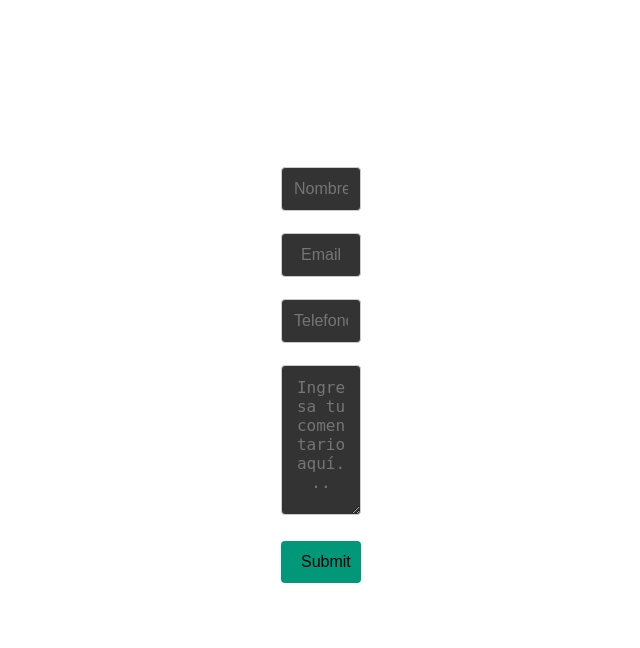
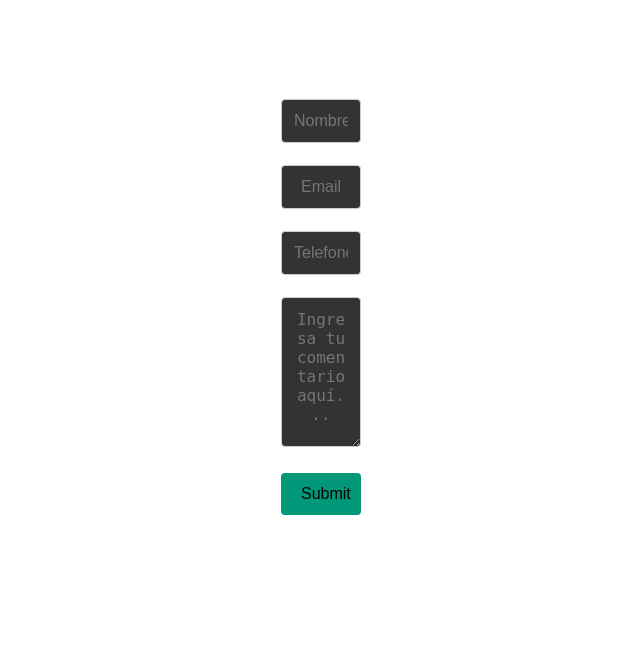
Before and after one commit to eatsangels/Registrar-datos-a-DB-en-PHP, a PHP site: page /index.php in a window 1280 px wide. Shown: the part 48-696 px from the top of the page, without its empty margins (319-959 px from the left). Run offline with PHP 8.4, Linux system fonts and the light colour scheme.

Commit message:
Se ajusto el formuario

```diff
--- a/styles.php
+++ b/styles.php
@@ -9,7 +9,7 @@
     form {
     color-scheme: light dark;
     padding: 50px 600px;
-    margin-top: 70px;
+    margin-top: 2px;
     padding-top: 28px;
 
 
```
